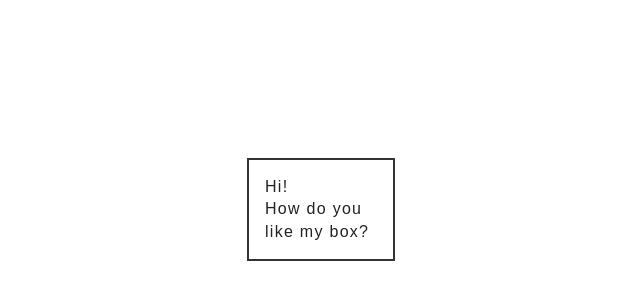
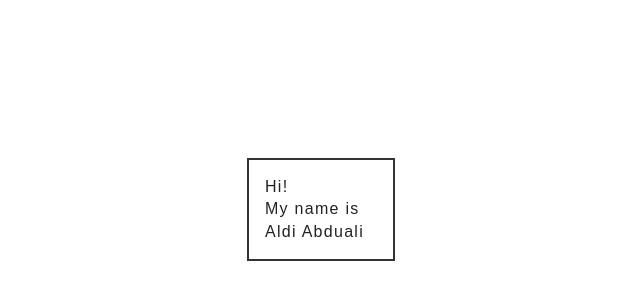
Before and after one commit to abldi/abldi.github.io, a plain HTML site: page index.html in a window 1280 px wide. Shown: the part 10-310 px from the top of the page, 319-959 px from the left. Drawn offline with Linux system fonts and the light colour scheme.

Commit message:
my name is aldi abduali

```diff
--- a/index.html
+++ b/index.html
@@ -5,6 +5,6 @@
 	<link rel="stylesheet" type="text/css" href="main.css">
 </head>
 <body>
-  <p>Hi!<br>How do you like my box?</p>
+  <p>Hi!<br>My name is Aldi Abduali</p>
 </body>
 </html>
```
